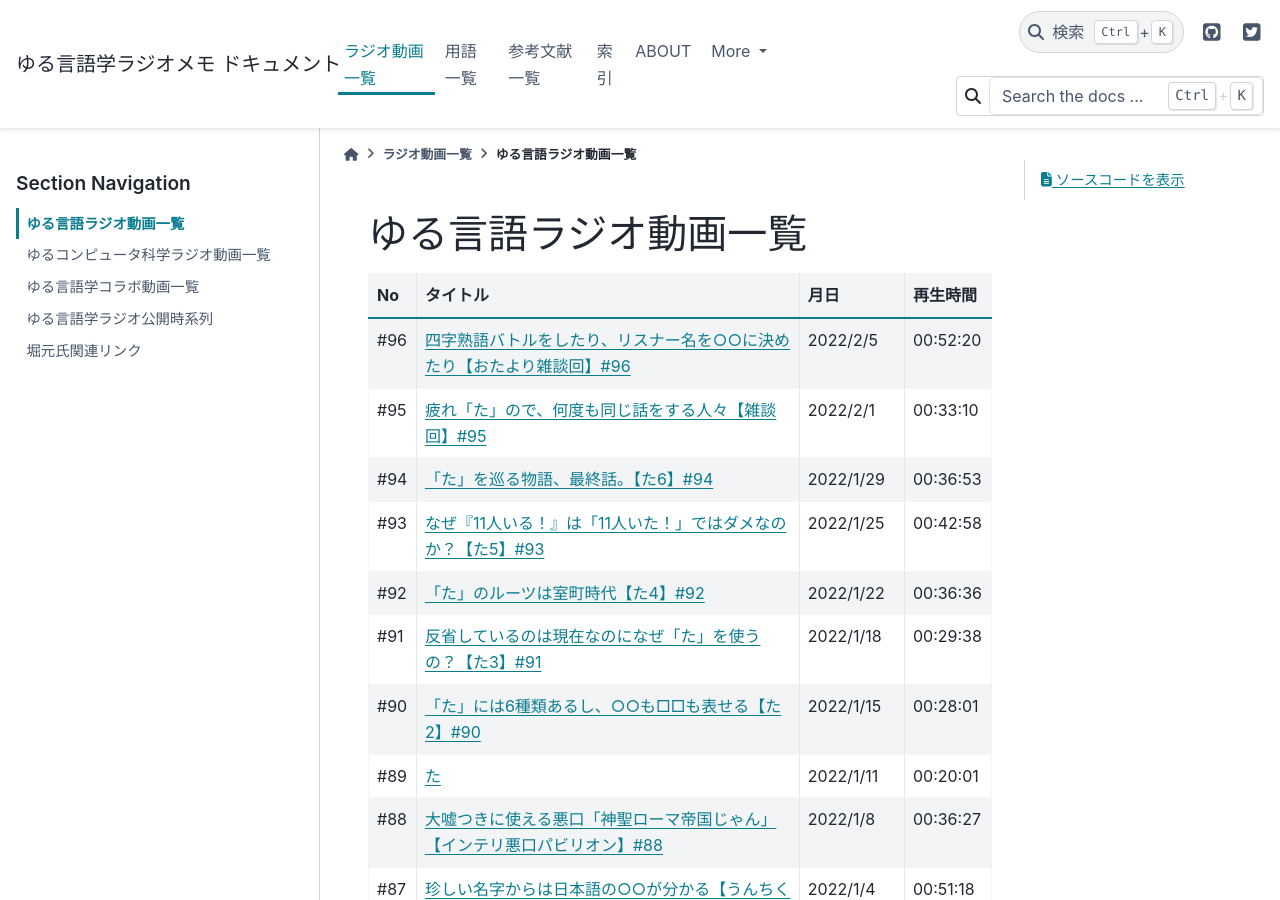
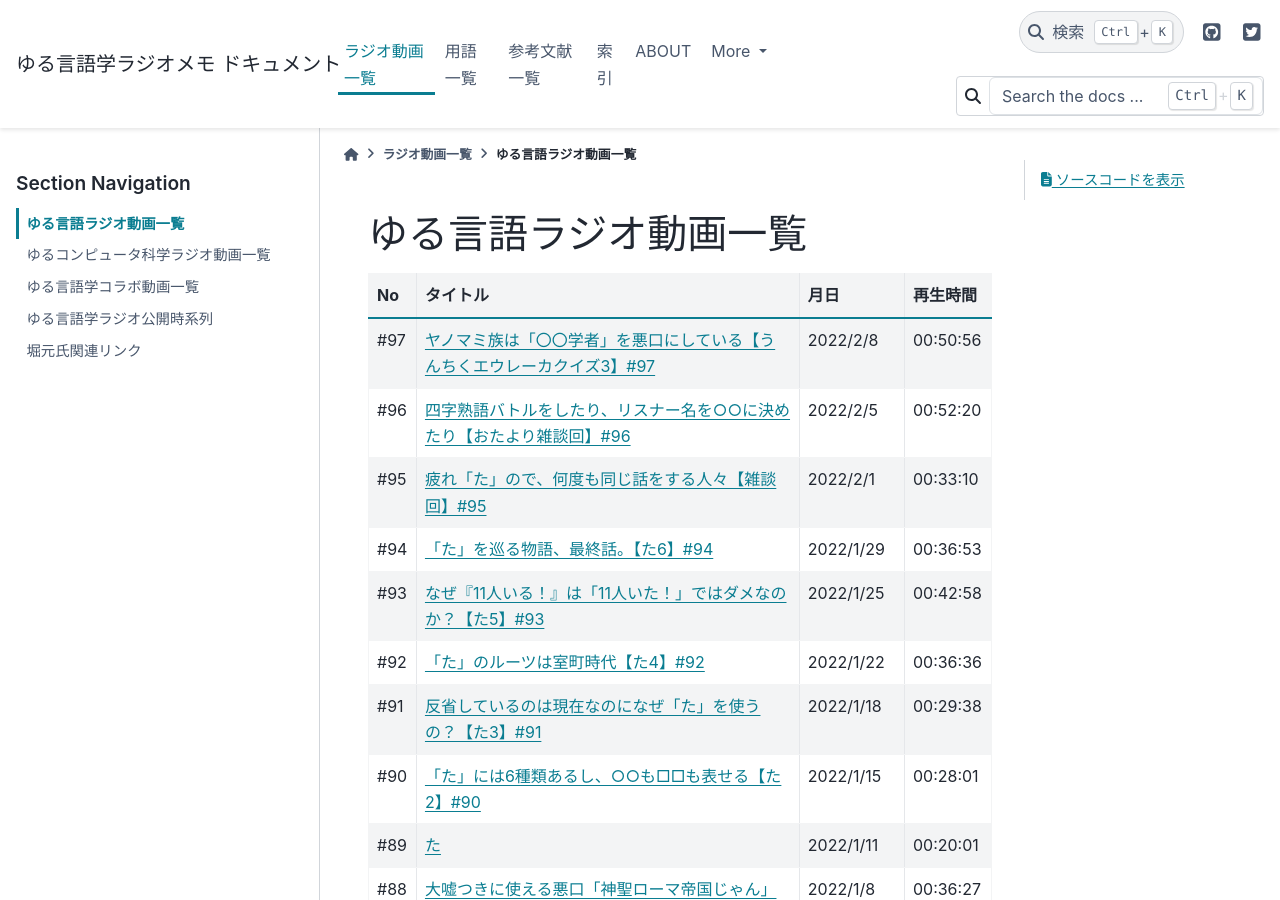
Before and after one commit to mtakagishi/yurugengo, a Sphinx documentation site: the page built from docs/videos/yurugengo_radio_list.rst, in a window 1280 px wide and 900 px high. Built offline with Sphinx 7.4.7 and the PyData theme 0.15.4, drawn with Linux system fonts in a browser that asks for light colours.

Commit message:
#97を追加

```diff
--- a/docs/videos/timeline.rst
+++ b/docs/videos/timeline.rst
@@ -179,7 +179,7 @@
       第15回 ->
       言62【文教堂フェア行ってきた】 ->
       言87【うんちくエウレーカクイズ2】 ->
-      公開前【うんちくエウレーカクイズ3】 ->
+      言97【うんちくエウレーカクイズ3】 ->
       公開前【うんちくエウレーカクイズ4】 ->
       言89【「た」1】 ->
       言90【「た」2】 ->
--- a/docs/videos/yurugengo_radio_list.rst
+++ b/docs/videos/yurugengo_radio_list.rst
@@ -4,6 +4,8 @@
 +------+------------------------------------------------------------------------------------------------+------------+----------+
 |  No  |                                            タイトル                                            |    月日    | 再生時間 |
 +======+================================================================================================+============+==========+
+| #97  | `ヤノマミ族は「〇〇学者」を悪口にしている【うんちくエウレーカクイズ3】#97`_                    | 2022/2/8   | 00:50:56 |
++------+------------------------------------------------------------------------------------------------+------------+----------+
 | #96  | `四字熟語バトルをしたり、リスナー名を○○に決めたり【おたより雑談回】#96`_                       | 2022/2/5   | 00:52:20 |
 +------+------------------------------------------------------------------------------------------------+------------+----------+
 | #95  | `疲れ「た」ので、何度も同じ話をする人々【雑談回】#95`_                                         | 2022/2/1   | 00:33:10 |
@@ -202,6 +204,7 @@
 +------+------------------------------------------------------------------------------------------------+------------+----------+
 
 
+.. _ヤノマミ族は「〇〇学者」を悪口にしている【うんちくエウレーカクイズ3】#97: https://www.youtube.com/watch?v=FSmLfHsVjSo
 .. _四字熟語バトルをしたり、リスナー名を○○に決めたり【おたより雑談回】#96: https://www.youtube.com/watch?v=DOPj0ObyX-Y
 .. _疲れ「た」ので、何度も同じ話をする人々【雑談回】#95: https://www.youtube.com/watch?v=TLFxYRB0uBI
 .. _「た」を巡る物語、最終話。【た6】#94: https://www.youtube.com/watch?v=drXeWP6Smlc
```
